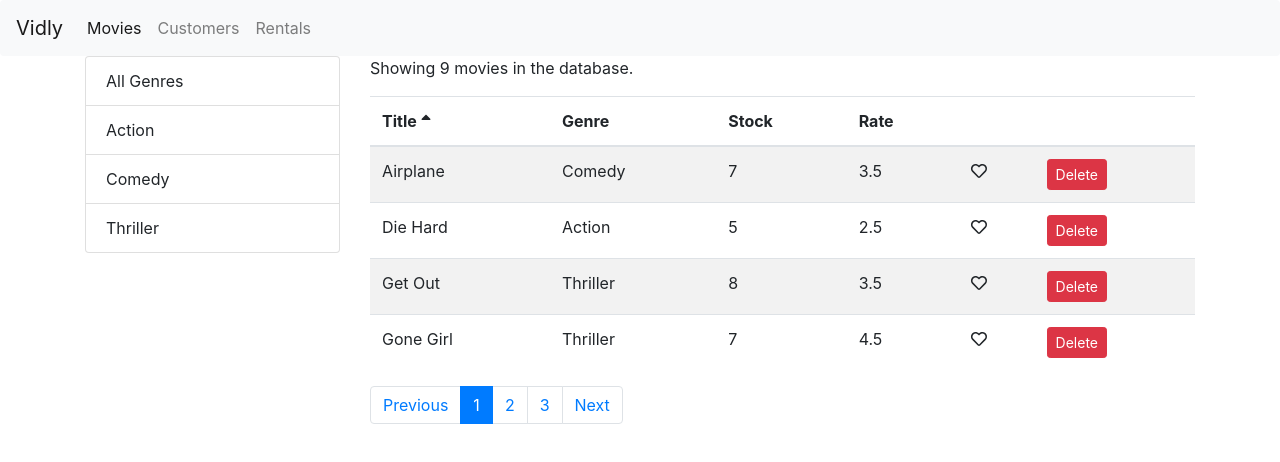
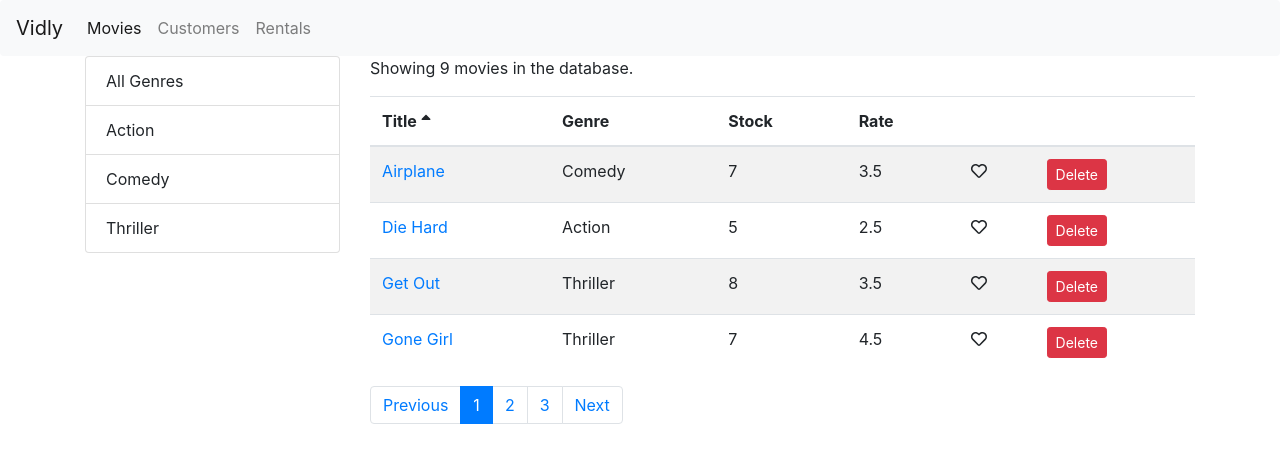
Before and after one commit to victorbruce/vidly-app, a React (Create React App) app: page /movies in a window 1280 px wide. Shown: the top 462 px of the page. Built offline with nearby package versions, Linux system fonts and the light colour scheme.

Commit message:
Add link to movie title

```diff
--- a/src/components/moviesTable.jsx
+++ b/src/components/moviesTable.jsx
@@ -1,10 +1,15 @@
 import React, { Component } from 'react';
+import { Link } from 'react-router-dom';
 import Table from './commons/table';
 import Like from './commons/likeButton';
 
 class MoviesTable extends Component {
   columns = [
-    { path: 'title', label: 'Title' },
+    {
+      path: 'title',
+      label: 'Title',
+      content: movie => <Link to={`/movies/${movie._id}`}>{movie.title}</Link>
+    },
     { path: 'genre.name', label: 'Genre' },
     { path: 'numberInStock', label: 'Stock' },
     { path: 'dailyRentalRate', label: 'Rate' },
```
